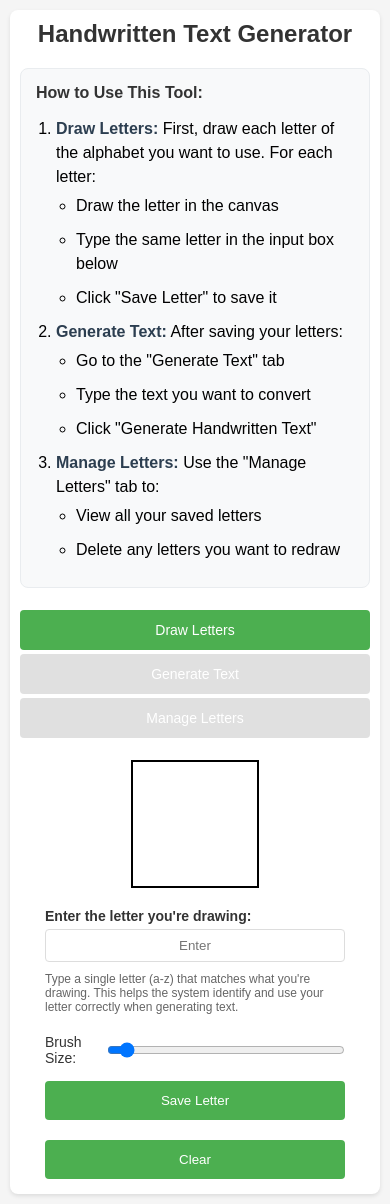
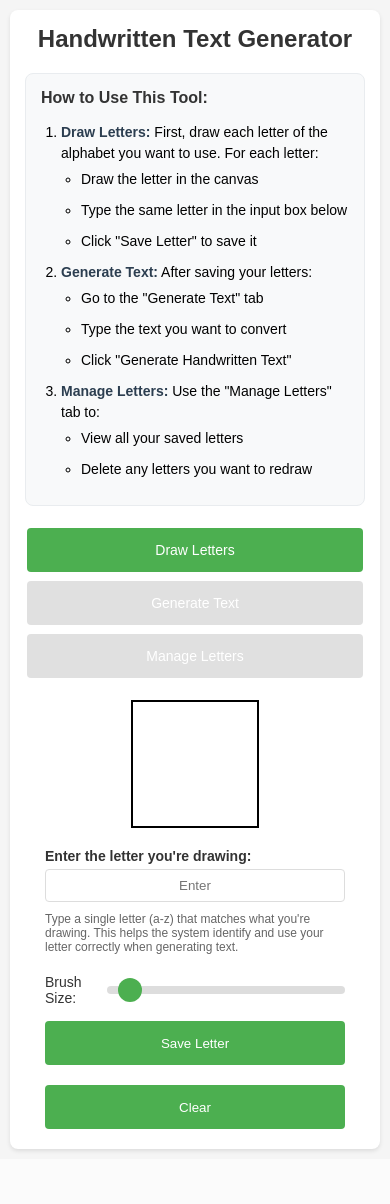
Before and after one commit to Vagif-Nabiev/PythonProjects, a Flask app: page / in a window 390 px wide. After the commit the page ends 1152 px from the top, so only its background shows below. Run offline with Flask 2, Linux system fonts and the light colour scheme; parts of the project's set-up code (start-up, migrations or seed data) failed here and were passed over.

Commit message:
feat: enhance mobile and tablet support for WriteLikeMe app

```diff
--- a/WriteLikeMe/static/script.js
+++ b/WriteLikeMe/static/script.js
@@ -39,8 +39,10 @@ document.addEventListener('DOMContentLoaded', () => {
         // Handle both mouse and touch events
         let clientX, clientY;
         if (evt.type.includes('touch')) {
-            clientX = evt.touches[0].clientX;
-            clientY = evt.touches[0].clientY;
+            // Get the first touch point
+            const touch = evt.touches[0] || evt.changedTouches[0];
+            clientX = touch.clientX;
+            clientY = touch.clientY;
         } else {
             clientX = evt.clientX;
             clientY = evt.clientY;
@@ -66,13 +68,13 @@ document.addEventListener('DOMContentLoaded', () => {
         [lastX, lastY] = [pos.x, pos.y];
     });
 
-    // Touch events
+    // Touch events with improved handling
     canvas.addEventListener('touchstart', (e) => {
         e.preventDefault(); // Prevent scrolling
         isDrawing = true;
         const pos = getMousePos(canvas, e);
         [lastX, lastY] = [pos.x, pos.y];
-    });
+    }, { passive: false });
 
     canvas.addEventListener('touchmove', (e) => {
         e.preventDefault(); // Prevent scrolling
@@ -80,13 +82,14 @@ document.addEventListener('DOMContentLoaded', () => {
         const pos = getMousePos(canvas, e);
         drawLine(lastX, lastY, pos.x, pos.y);
         [lastX, lastY] = [pos.x, pos.y];
-    });
+    }, { passive: false });
 
     function drawLine(x1, y1, x2, y2) {
         ctx.beginPath();
         ctx.moveTo(x1, y1);
         ctx.lineTo(x2, y2);
         ctx.strokeStyle = '#000';
+        ctx.lineWidth = brushSizeInput.value * 2;
         ctx.stroke();
     }
 
--- a/WriteLikeMe/static/style.css
+++ b/WriteLikeMe/static/style.css
@@ -359,10 +359,11 @@ button:hover {
 @media screen and (max-width: 768px) {
     body {
         padding: 10px;
+        touch-action: none; /* Prevent default touch behaviors */
     }
 
     .container {
-        padding: 10px;
+        padding: 15px;
     }
 
     h1 {
@@ -371,6 +372,7 @@ button:hover {
 
     .instructions {
         padding: 15px;
+        font-size: 14px;
     }
 
     .instructions h2 {
@@ -378,7 +380,11 @@ button:hover {
     }
 
     #drawingCanvas {
-        max-width: 100%;
+        width: 100%;
+        max-width: 300px;
+        height: auto;
+        aspect-ratio: 1;
+        touch-action: none; /* Prevent default touch behaviors */
     }
 
     .text-generator {
@@ -387,50 +393,73 @@ button:hover {
 
     #textInput {
         height: 80px;
+        font-size: 16px;
     }
 
     #lettersGrid {
-        grid-template-columns: repeat(auto-fill, minmax(120px, 1fr));
-        gap: 10px;
-        padding: 10px;
+        grid-template-columns: repeat(auto-fill, minmax(100px, 1fr));
+        gap: 15px;
+        padding: 15px;
     }
 
     .letter-item {
         padding: 10px;
+        max-width: 150px;
     }
 }
 
 @media screen and (max-width: 480px) {
     .tabs {
-        flex-direction: column;
+        flex-wrap: wrap;
+        gap: 5px;
     }
 
     .tab-btn {
-        width: 100%;
-        margin: 2px 0;
+        padding: 8px 15px;
+        font-size: 14px;
+        margin: 2px;
     }
 
     #lettersGrid {
-        grid-template-columns: repeat(auto-fill, minmax(100px, 1fr));
+        grid-template-columns: repeat(auto-fill, minmax(80px, 1fr));
+        gap: 10px;
     }
 
     .letter-item {
-        max-width: none;
+        max-width: 120px;
     }
 }
 
 /* Touch device optimizations */
 @media (hover: none) {
     button {
-        padding: 12px 16px; /* Larger touch targets */
+        padding: 10px 20px;
+        min-width: 44px; /* Minimum touch target size */
+        min-height: 44px;
     }
 
     .tab-btn {
-        padding: 12px 20px;
+        padding: 12px 24px;
+        min-width: 44px;
+        min-height: 44px;
     }
 
     input[type="range"] {
-        height: 30px; /* Larger touch target for sliders */
+        -webkit-appearance: none;
+        width: 100%;
+        height: 8px;
+        background: #ddd;
+        border-radius: 4px;
+        outline: none;
+    }
+
+    input[type="range"]::-webkit-slider-thumb {
+        -webkit-appearance: none;
+        width: 24px;
+        height: 24px;
+        background: #4CAF50;
+        border-radius: 50%;
+        cursor: pointer;
     }
 }
 
```
